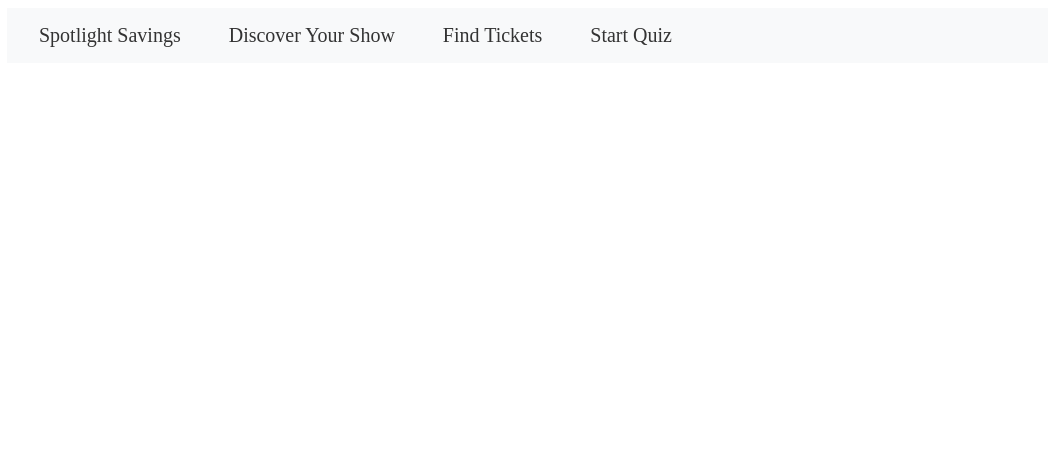
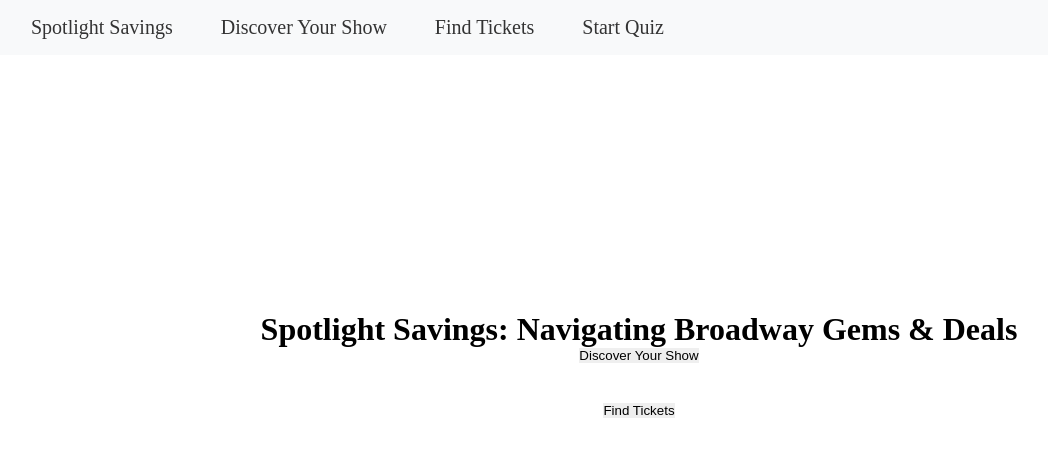
Before and after one commit to sy2982/Spotlight-Savings-Navigating-Broadway-Gems-Deals, a Flask app: page / in a window 1280 px wide. Shown: the top 457 px of the page, without its empty margins (1-1049 px from the left). Run offline with Flask 3, Linux system fonts and the light colour scheme.

Commit message:
Changed "home.html" to "layout.html" and created "index.html"

```diff
--- a/app.py
+++ b/app.py
@@ -16,7 +16,7 @@ user_responses = {}
 
 @app.route('/')
 def home():
-    return render_template('home.html')
+    return render_template('index.html')
 
 @app.route('/quiz/<int:quiz_id>', methods=['GET', 'POST'])
 def quiz(quiz_id):
--- a/static/styles.css
+++ b/static/styles.css
@@ -1,3 +1,9 @@
+* {
+    margin: 0;
+    padding: 0;
+    border: 0 solid transparent;
+  }
+
 .navbar {
     background-color: #f8f9fa; /* Custom light grey background */
     padding: .5rem 1rem;
--- /dev/null
+++ b/templates/index.html
@@ -0,0 +1,27 @@
+{% extends 'layout.html' %}
+
+{% block title %}
+Spotlight Savings: Navigating Broadway Gems & Deals
+{% endblock %}
+
+{% block content %}
+<div class="container">
+    <div class="button-container" style="display: flex; flex-direction: column; align-items: center; margin-top: 20%;">
+        <!-- Header tag with the title -->
+        <h1>Spotlight Savings: Navigating Broadway Gems & Deals</h1>
+
+        <!-- Button to Discover Your Show -->
+        <button class="btn btn-primary btn-lg">
+            Discover Your Show
+        </button>
+
+        <!-- Add some spacing between the buttons -->
+        <div style="margin: 20px;"></div>
+
+        <!-- Button to Find Tickets -->
+        <button class="btn btn-secondary btn-lg">
+            Find Tickets
+        </button>
+    </div>
+</div>
+{% endblock %}
--- a/templates/quiz.html
+++ b/templates/quiz.html
@@ -1,4 +1,4 @@
-{% extends 'home.html' %}
+{% extends 'layout.html' %}
 
 {% block title %}Quiz Question{% endblock %}
 {% block head %}
--- a/templates/quiz_results.html
+++ b/templates/quiz_results.html
@@ -1,4 +1,4 @@
-{% extends 'home.html' %}
+{% extends 'layout.html' %}
 
 {% block title %}Results{% endblock %}
 
```
Also changed, not shown: templates/layout.html (renamed from templates/home.html).
